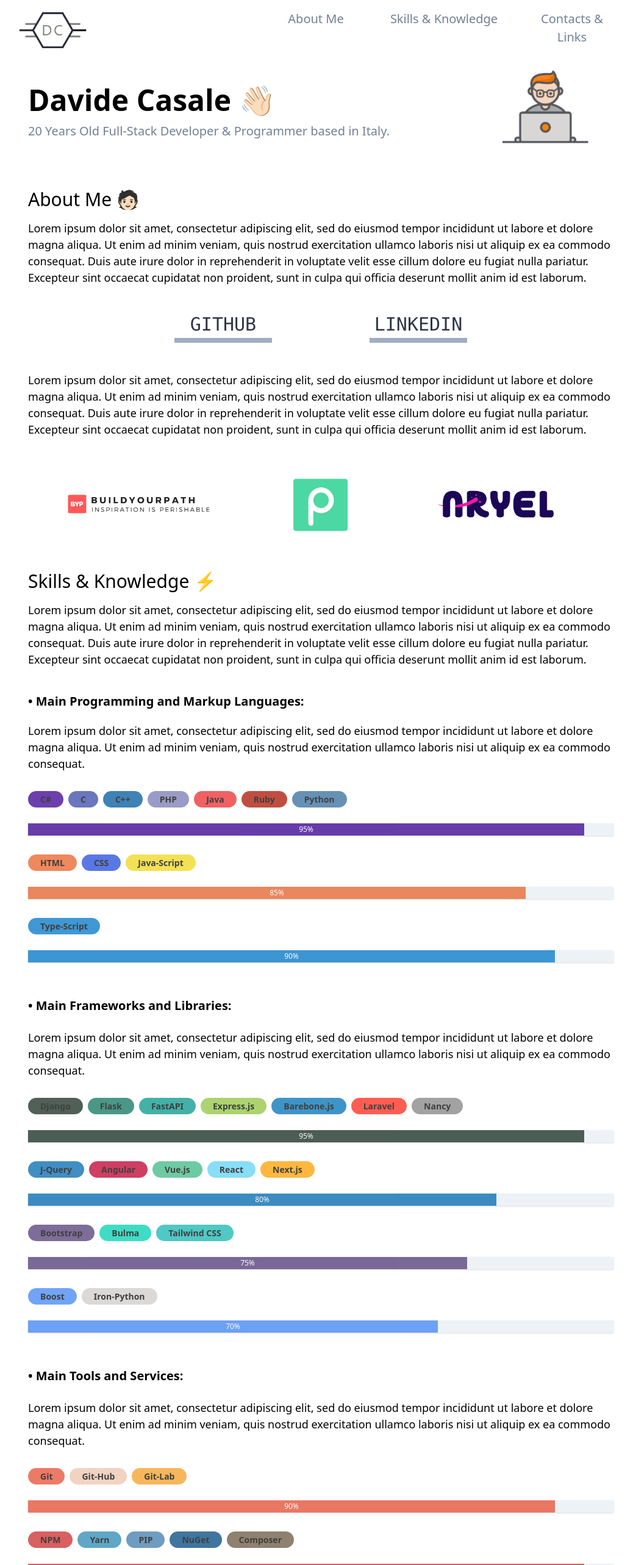
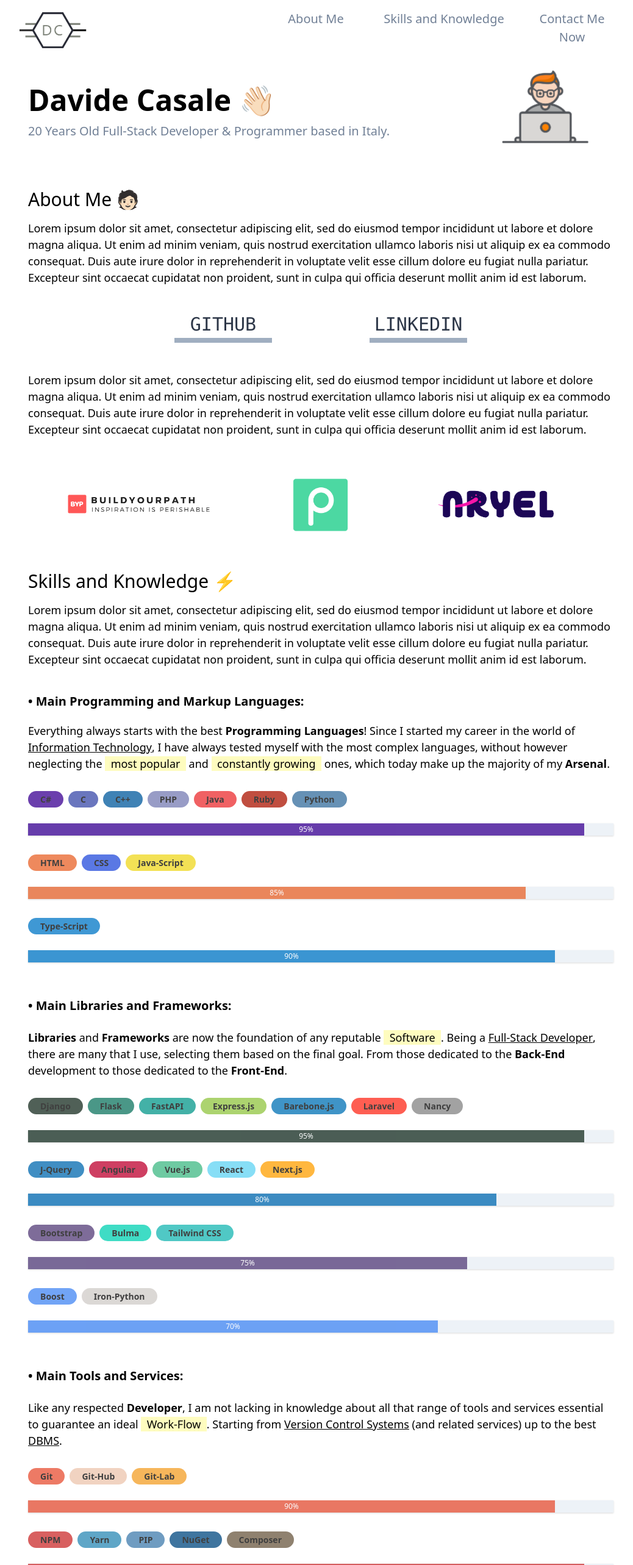
Before and after one commit to Davi0k/davide.codes, a Next.js app: page / in a window 1280 px wide. Shown: the top 2566 px of the page at 61% size, without its empty margins (114-1152 px from the left). Built offline with nearby package versions, Linux system fonts and the light colour scheme.

Commit message:
Add new small Components in index.js page. Add english text in sections.
Add new Bold, Underline and Mark Components in pages/index.js page.
Add some english text in sections with styles. Refactor some code
and fix some bugs.

```diff
--- a/components/contact.jsx
+++ b/components/contact.jsx
@@ -14,7 +14,7 @@
       <input
         className="col-span-3 shadow appearance-none border rounded w-full py-2 px-3 text-gray-700 leading-tight focus:outline-none h-10 mb-4"
         type="text"
-        placeholder="If you want, you can provide any kind of contact that allows me to reach you!"
+        placeholder="Provide me with any contact that allows me to reach you!"
         onChange={ event => setContact(event.target.value) }
       />
 
@@ -52,19 +52,19 @@
             window.setTimeout(() => setStatus(null), 10000);
           }}
         >
-          Contact me now 🌎
+          Submit your request &nbsp;🌎
         </button>
       }
 
       { status == true &&
         <button className="w-64 shadow bg-green-500 text-white font-bold py-2 px-4 rounded focus:outline-none font-semibold h-10 mr-5">
-          Message sent! ✔
+          Message sent! &nbsp;✔
         </button>
       }
 
       { status == false &&
         <button className="w-64 shadow bg-red-500 text-white font-bold py-2 px-4 rounded focus:outline-none font-semibold h-10 mr-5">
-          Try again later... ❌
+          Try again later... &nbsp;❌
         </button>
       }
 
@@ -76,7 +76,7 @@
           window.open("mailto:main@davide.codes?subject=Hi Davide! I have an Amazing Proposal for you", "_blank");
         }}
       >
-        Write me a message 📧
+        Write me a message &nbsp;📧
       </button>
     </form>
   );
--- a/components/navigation.jsx
+++ b/components/navigation.jsx
@@ -18,15 +18,15 @@
 
     <li className="xs:col-span-3 sm:col-span-4 lg:col-span-3 mr-4 py-1 text-center py-4">
       <a className="text-xl text-gray-600 hover:text-gray-800" href="#skills">
-        <span className="xs:hidden sm:block">Skills & Knowledge</span>
+        <span className="xs:hidden sm:block">Skills and Knowledge</span>
         <span className="xs:block sm:hidden">Skills</span>
       </a>
     </li>
 
     <li className="xs:col-span-2 sm:col-span-3 lg:col-span-2 mr-4 py-1 text-center py-4">
       <a className="text-xl text-gray-600 hover:text-gray-800" href="#contacts">
-        <span className="xs:hidden sm:block">Contacts & Links</span>
-        <span className="xs:block sm:hidden">Contacts</span>
+        <span className="xs:hidden sm:block">Contact Me Now</span>
+        <span className="xs:block sm:hidden">Contact</span>
       </a>
     </li>
   </ul>
--- a/pages/index.js
+++ b/pages/index.js
@@ -7,6 +7,16 @@
 import Contact from "../components/contact";
 
 import * as skills from "../utilities/skills";
+
+const Bold = (props) => <b className="font-semibold text-1xl">{props.children}</b>;
+
+const Underline = (props) => <span className="underline text-1xl font-light">{props.children}</span>;
+
+const Mark = (props) => (
+  <mark className={`bg-${props.color || "yellow"}-${props.intensity || "200"}`}>
+    &nbsp; {props.children} &nbsp;
+  </mark>
+);
 
 const Home = (props) => {
   const age = (birthday) => {
@@ -81,7 +91,7 @@
         </div>
 
         <div id="skills" className="py-2">
-          <h1 className="text-3xl font-medium mb-3">Skills & Knowledge ⚡</h1>
+          <h1 className="text-3xl font-medium mb-3">Skills and Knowledge ⚡</h1>
 
           <span className="text-lg">
             Lorem ipsum dolor sit amet, consectetur adipiscing elit, sed do eiusmod tempor incididunt ut labore et dolore magna aliqua.
@@ -94,8 +104,11 @@
             <h1 className="text-xl mb-5 font-semibold">&#8226; Main Programming and Markup Languages:</h1>
 
             <span className="text-lg">
-              Lorem ipsum dolor sit amet, consectetur adipiscing elit, sed do eiusmod tempor incididunt ut labore et dolore magna aliqua.
-              Ut enim ad minim veniam, quis nostrud exercitation ullamco laboris nisi ut aliquip ex ea commodo consequat.
+              Everything always starts with the best <Bold>Programming Languages</Bold>!
+              Since I started my career in the world of <Underline>Information Technology</Underline>,
+              I have always tested myself with the most complex languages,
+              without however neglecting the <Mark>most popular</Mark> and <Mark>constantly growing</Mark> ones,
+              which today make up the majority of my <Bold>Arsenal</Bold>.
             </span>
 
             <div className="mt-4">
@@ -104,11 +117,12 @@
           </div>
 
           <div className="mb-10 block">
-            <h1 className="text-xl mb-6 font-semibold">&#8226; Main Frameworks and Libraries:</h1>
+            <h1 className="text-xl mb-6 font-semibold">&#8226; Main Libraries and Frameworks:</h1>
 
             <span className="text-lg">
-              Lorem ipsum dolor sit amet, consectetur adipiscing elit, sed do eiusmod tempor incididunt ut labore et dolore magna aliqua.
-              Ut enim ad minim veniam, quis nostrud exercitation ullamco laboris nisi ut aliquip ex ea commodo consequat.
+              <Bold>Libraries</Bold> and <Bold>Frameworks</Bold> are now the foundation of any reputable <Mark>Software</Mark>.
+              Being a <Underline>Full-Stack Developer</Underline>, there are many that I use, selecting them based on the final goal.
+              From those dedicated to the <Bold>Back-End</Bold> development to those dedicated to the <Bold>Front-End</Bold>.
             </span>
 
             <div className="mt-4">
@@ -120,8 +134,9 @@
             <h1 className="text-xl mb-6 font-semibold">&#8226; Main Tools and Services:</h1>
 
             <span className="text-lg">
-              Lorem ipsum dolor sit amet, consectetur adipiscing elit, sed do eiusmod tempor incididunt ut labore et dolore magna aliqua.
-              Ut enim ad minim veniam, quis nostrud exercitation ullamco laboris nisi ut aliquip ex ea commodo consequat.
+              Like any respected <Bold>Developer</Bold>, I am not lacking in knowledge about all that range of tools and services essential
+              to guarantee an ideal <Mark>Work-Flow</Mark>. Starting from <Underline>Version Control Systems</Underline> (and related services)
+              up to the best <Underline>DBMS</Underline>.
             </span>
 
             <div className="mt-4">
@@ -133,12 +148,18 @@
         </div>
 
         <div id="contacts" className="mt-4 mb-8">
-          <h1 className="text-3xl font-medium mb-3">Contacts & Links 🥼</h1>
+          <h1 className="text-3xl font-medium mb-3">Contact Me Now 🥼</h1>
 
           <span className="text-lg">
-            Lorem ipsum dolor sit amet, consectetur adipiscing elit, sed do eiusmod tempor incididunt ut labore et dolore magna aliqua.
-            Ut enim ad minim veniam, quis nostrud exercitation ullamco laboris nisi ut aliquip ex ea commodo consequat.
-            Duis aute irure dolor in reprehenderit in voluptate velit esse cillum dolore eu fugiat nulla pariatur.
+            If you are interested in contacting me to propose a <Bold>collaboration</Bold> , a <Bold>job offer</Bold>,
+            an <Bold>idea for a project</Bold> or just to express <Bold>your opinion</Bold> on one of my work, <Underline>you are in the right place</Underline>!
+            You can complete the small <Mark color="blue">Form</Mark> below
+            by providing any of your contacts and a small description of your motivation,
+            or you can write me and send me an <Mark color="blue">E-Mail</Mark> directly.
+
+            <br/><br/>
+
+            <Mark color="green" intensity="300">I'll get back to you within 24 Hours 💬</Mark>
           </span>
 
           <Contact />
```
